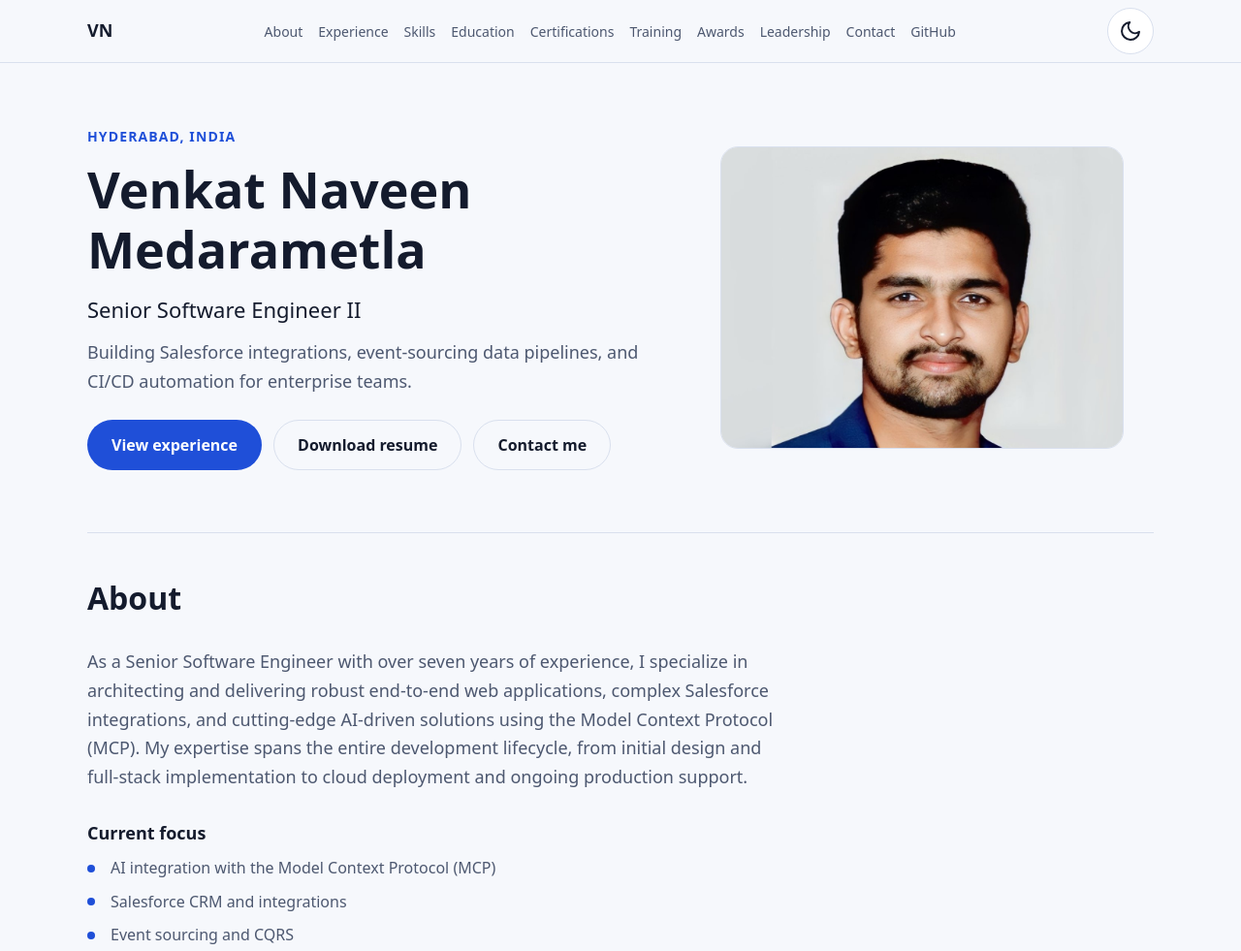
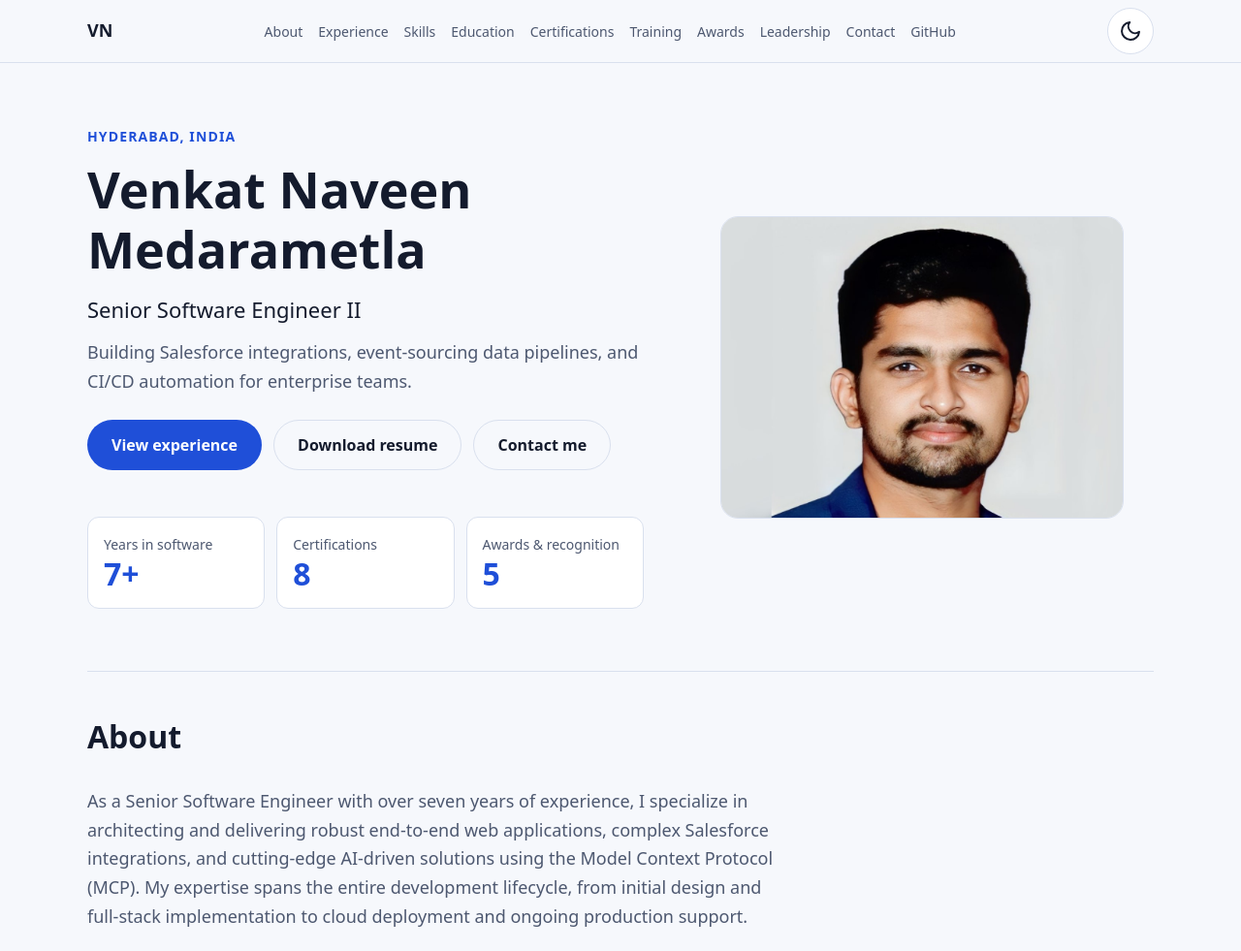
Before and after one commit to VenkatNaveenMedarametla/VenkatNaveenMedarametla.github.io, a plain HTML site: page index.html in a window 1280 px wide. Shown: the top 981 px of the page at 97% size. Drawn offline with Linux system fonts and the light colour scheme.

Commit message:
Add hero stats strip for years, certifications, and awards
Co-authored-by: Cursor <cursoragent@cursor.com>

```diff
--- a/css/components.css
+++ b/css/components.css
@@ -142,6 +142,33 @@
   flex-wrap: wrap;
   gap: var(--space-3);
   margin-top: var(--space-5);
+}
+
+.hero__stats {
+  display: grid;
+  grid-template-columns: repeat(3, minmax(0, 1fr));
+  gap: var(--space-3);
+  margin: var(--space-7) 0 0;
+}
+
+.hero__stat {
+  padding: var(--space-4);
+  background: var(--color-surface);
+  border: 1px solid var(--color-border);
+  border-radius: var(--radius-md);
+}
+
+.hero__stat-label {
+  color: var(--color-text-muted);
+  font-size: var(--font-size-sm);
+}
+
+.hero__stat-value {
+  margin: 0;
+  color: var(--color-accent);
+  font-size: var(--font-size-2xl);
+  font-weight: 800;
+  line-height: var(--line-height-heading);
 }
 
 /* Buttons */
--- a/js/render/hero.js
+++ b/js/render/hero.js
@@ -1,6 +1,37 @@
 import { createElement } from "./dom.js";
 
-export function renderHero({ name, title, location, tagline, photo, links }) {
+// Experience periods are written as text ("Feb 2019 – Jul 2021"), so the earliest year is read from the first four-digit match.
+const YEAR_PATTERN = /\d{4}/;
+const CURRENT_YEAR = new Date().getFullYear();
+
+function earliestExperienceYear(companies) {
+  const startYears = companies.flatMap((company) =>
+    company.roles.map((role) => Number(role.period.match(YEAR_PATTERN)[0])),
+  );
+  return Math.min(...startYears);
+}
+
+function renderStat({ label, value }) {
+  return createElement("div", { className: "hero__stat" }, [
+    createElement("dt", { className: "hero__stat-label", text: label }),
+    createElement("dd", { className: "hero__stat-value", text: value }),
+  ]);
+}
+
+function renderStats({ experience, certifications, awards }) {
+  const yearsInSoftware = CURRENT_YEAR - earliestExperienceYear(experience);
+  const stats = [
+    { label: "Years in software", value: `${yearsInSoftware}+` },
+    { label: "Certifications", value: String(certifications.length) },
+    { label: "Awards & recognition", value: String(awards.length) },
+  ];
+
+  return createElement("dl", { className: "hero__stats" }, stats.map(renderStat));
+}
+
+export function renderHero(profile) {
+  const { name, title, location, tagline, photo, links } = profile;
+
   const actions = createElement("div", { className: "hero__actions" }, [
     createElement("a", {
       className: "btn btn--primary",
@@ -25,6 +56,7 @@ export function renderHero({ name, title, location, tagline, photo, links }) {
     createElement("p", { className: "hero__title", text: title }),
     createElement("p", { className: "hero__tagline", text: tagline }),
     actions,
+    renderStats(profile),
   ]);
 
   const media = createElement("div", { className: "hero__media" }, [
```
